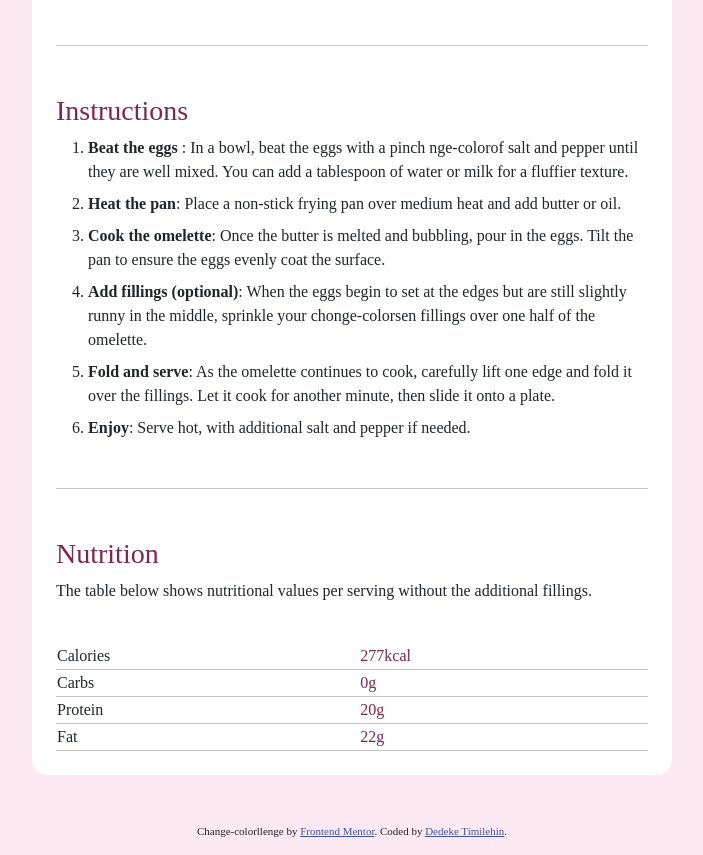
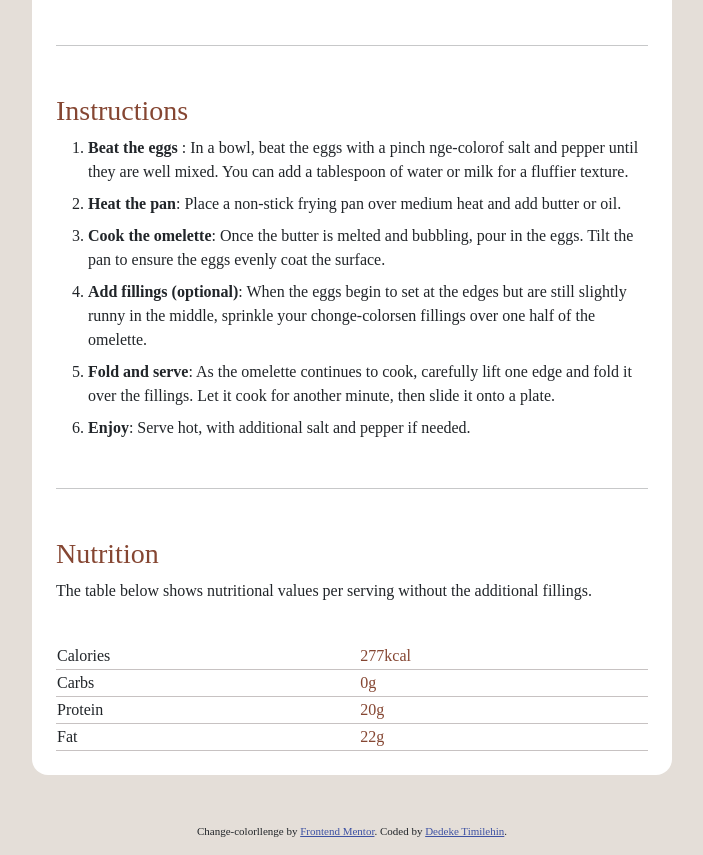
Before and after one commit to Timilovic/challenge7, a plain HTML site: page index.html in a window 1280 px wide. Shown: the part 843-1698 px from the top of the page, without its empty margins (288-991 px from the left). Drawn offline with nearby package versions, Linux system fonts and the light colour scheme.

Commit message:
challenge done

```diff
--- a/index.css
+++ b/index.css
@@ -3,7 +3,7 @@
 }
 
 body{
-    background-color: hsl(332, 74%, 95%);
+    background-color: hsl(30, 18%, 87%);
 }
 
 main{
@@ -12,7 +12,7 @@ main{
 }
 
 h3{
-    color: hsl(332, 51%, 32%);
+    color: hsl(14, 45%, 36%);
 }
 
 h5{
@@ -39,7 +39,7 @@ td{
 }
 
 .change-color{
-    color:hsl(332, 51%, 32%);
+    color:hsl(14, 45%, 36%);
 }
 
 @media screen and (max-width:540px) {
--- a/index.html
+++ b/index.html
@@ -4,7 +4,7 @@
   <meta change-colorrset="UTF-8">
   <meta name="viewport" content="width=device-width, initial-scale=1.0"> <!-- displays site properly based on user's device -->
 
-  <link rel="icon" type="image/png" sizes="32x32" href="./assets/images/favicon-32x32.png">
+  <link rel="icon" type="image/png" sizes="32x32" href="recipe-page-main/assets/images/favicon-32x32.png">
   <link rel="stylesheet" href="https://cdn.jsdelivr.net/npm/bootstrap@5.3.2/dist/css/bootstrap.min.css" integrity="sha384-T3c6CoIi6uLrA9TneNEoa7RxnatzjcDSCmG1MXxSR1GAsXEV/Dwwykc2MPK8M2HN" crossorigin="anonymous">
   <link rel="preconnect" href="https://fonts.googleapis.com">
 <link rel="preconnect" href="https://fonts.gstatic.com" crossorigin>
```
